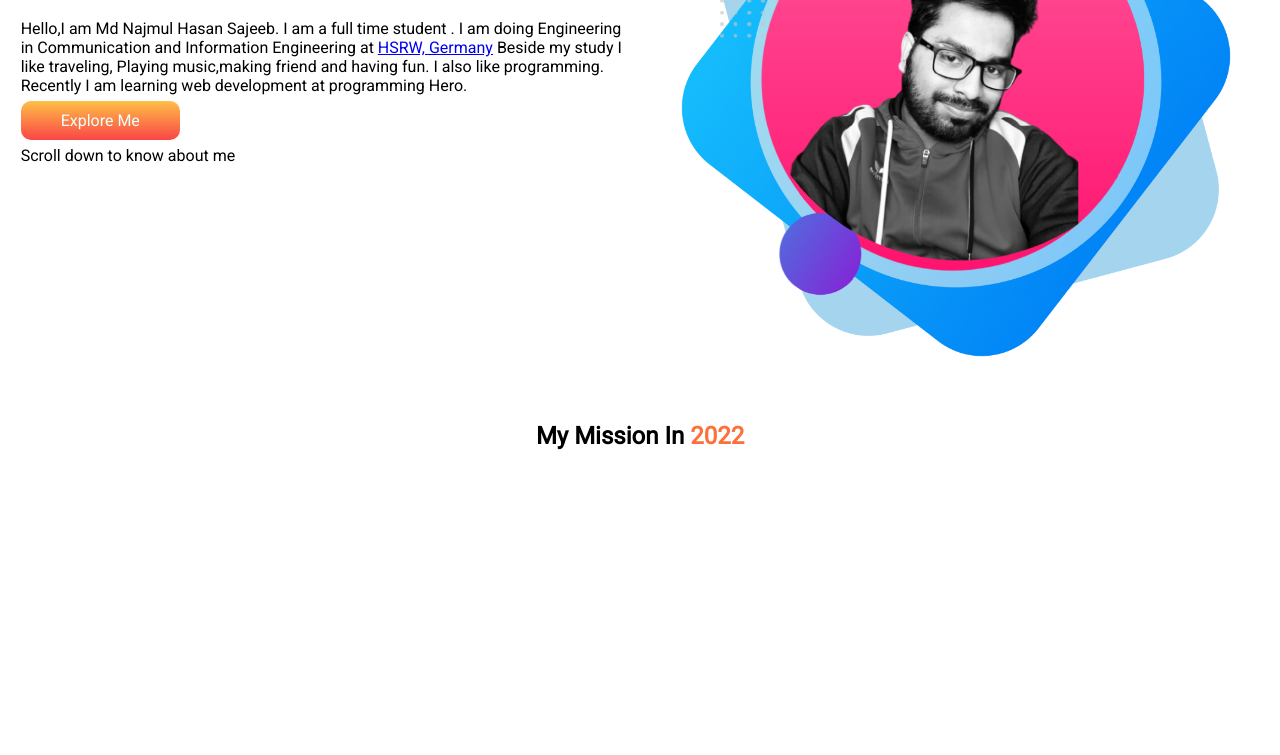
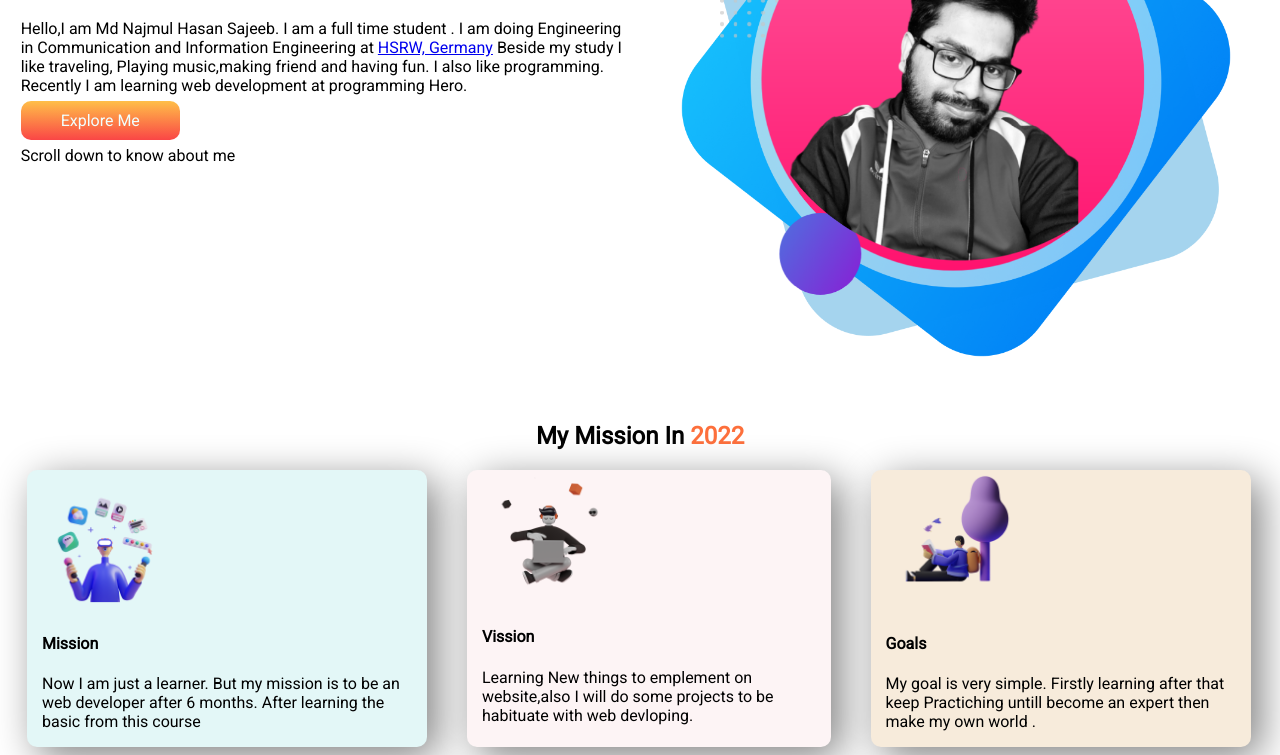
Before and after one commit to nhsajeeb/Mission-2022, a plain HTML site: page index.html in a window 1280 px wide. Shown: the part 242-997 px from the top of the page. Before the commit the page ends 800 px from the top, so only its background shows below. Drawn offline with Linux system fonts and the light colour scheme.

Commit message:
2nd part done

```diff
--- a/index.html
+++ b/index.html
@@ -29,10 +29,30 @@
         </div>
         <div class="half-width"> <img src="images/person/sajeeb1.png" alt=""></div><br>
     </section>
-    <H2>My Mission In <span class="Year">2022</span></H2>
+    <h2>My Mission In <span class="Year">2022</span></h2>
+    <section class="Mission-area">
+        <div class="box-shadow background-color-1">
+            <img id="illustrators" src="images/illustrators/illustrator-1.png" alt="">
+            <h4>Mission</h4>
+            <p> Now I am just a learner. But my mission is to be an web developer after 6 months. After learning the
+                basic from this course</p>
+        </div>
+        <div class="box-shadow background-color-2">
+            <img id="illustrators" src="images/illustrators/illustrator-2.png" alt="">
+            <h4>Vission</h4>
+            <p>Learning New things to emplement on website,also I will do some projects to be habituate with web
+                devloping.
+            </p>
+        </div>
+        <div class="box-shadow background-color-3">
+            <img id="illustrators" src="images/illustrators/illustrator-3.png" alt="">
+            <h4>Goals</h4>
+            <p>My goal is very simple. Firstly learning after that keep Practiching untill become an expert then make my
+                own world .</p>
+        </div>
+    </section>
+
     <section>
-
-    </section>
 
 </body>
 
--- a/style.css
+++ b/style.css
@@ -35,3 +35,28 @@ h2{
 .flexible-container{
     display: flex;
 }
+#illustrators{
+    width: 40%;
+
+  }
+  .box-shadow{
+    box-shadow: 10px 10px 40px gray;
+    margin-left: 19px;
+    margin-right: 21px;
+    padding-left: 15px;
+    padding-right: 18px;
+    border-radius: 10px;
+  }
+  .mission-three{
+    margin-left: 80px;
+    margin-right: 70px;
+  }
+  .background-color-1{
+    background-color: rgb(227, 247, 247);
+  }
+  .background-color-2{
+    background-color: rgb(253, 244, 245);
+  }
+  .background-color-3{
+    background-color: rgb(247, 235, 219);
+  }
```
